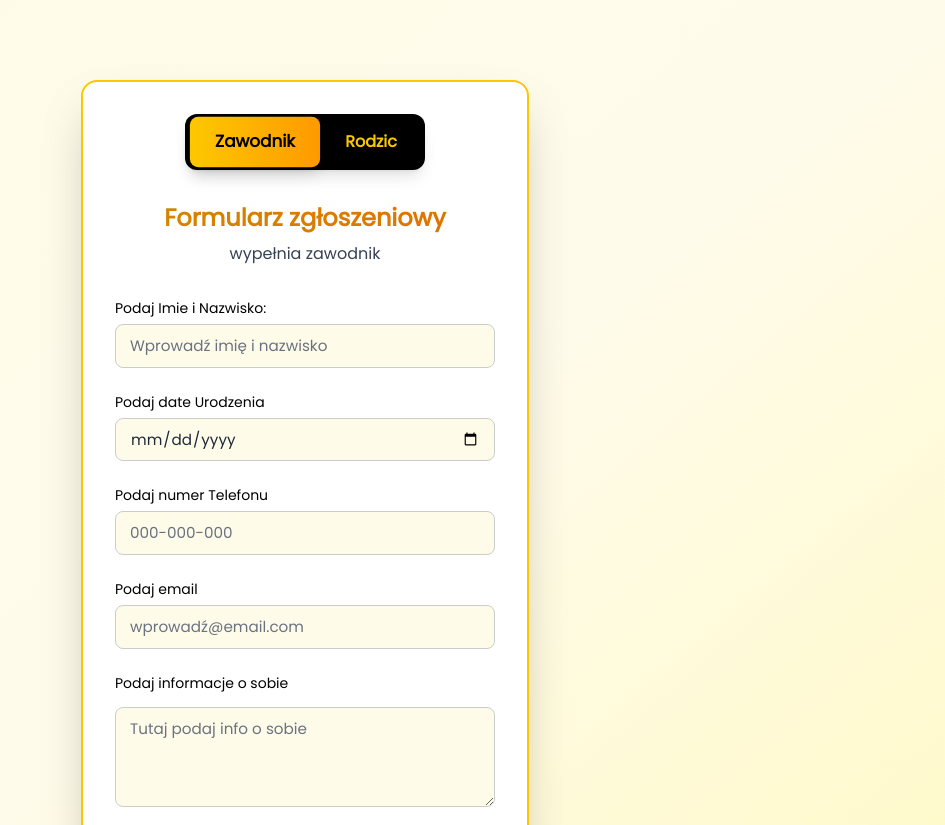
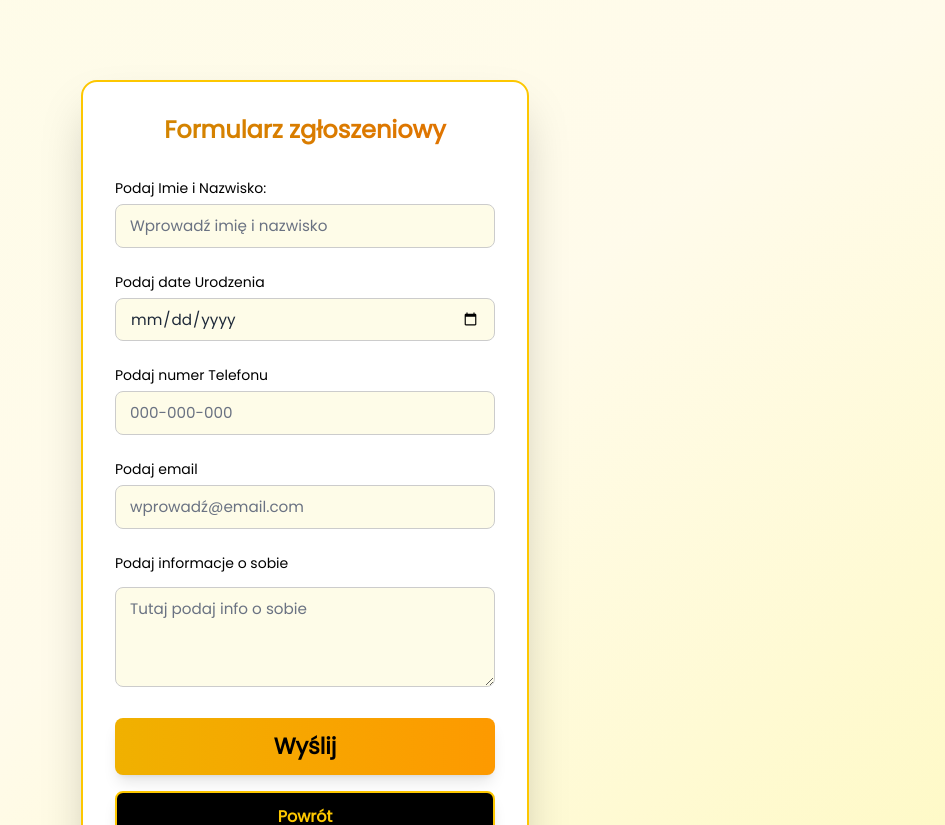
Before and after one commit to Sewex333/Future_site, a React (Vite) app in the folder Future_site/frontend/: page /formularz in a window 1280 px wide. Shown: the top 825 px of the page, without its empty margins (335-1280 px from the left). Built offline with nearby package versions, Linux system fonts and the light colour scheme.

Commit message:
juz chyab koniec

```diff
--- a/Future_site/frontend/src/App.jsx
+++ b/Future_site/frontend/src/App.jsx
@@ -115,7 +115,7 @@ function App() {
               transition={{ duration: 1, delay: 0.3 }}
               viewport={{ once: true }}
             >
-              Dołącz do najlepszego klubu sportowego i rozwijaj swoje umiejętności pod okiem profesjonalnych trenerów
+              Dołącz do jednego z czołowych klubów sportowych w regionie i rozwijaj swoje umiejętności pod okiem doświadczonych trenerów. Trenuj w profesjonalnym środowisku i osiągaj swoje cele!
             </motion.p>
 
             <motion.div
--- a/Future_site/frontend/src/pages/Checkout.jsx
+++ b/Future_site/frontend/src/pages/Checkout.jsx
@@ -127,7 +127,7 @@ const Checkout = () => {
   if (error || !product) return <p className="text-center py-20 text-red-600">Produkt nie znaleziony lub wystąpił błąd.</p>;
 
   return (
-    <div className="flex flex-col min-h-screen bg-neutral-900 text-white my-10">
+    <div className="flex flex-col min-h-screen bg-neutral-900 text-white">
       <Navbar />
       <main className="flex-grow py-12 px-4">
         <div className="max-w-6xl mx-auto bg-neutral-800 shadow-xl rounded-2xl p-8">
--- a/Future_site/frontend/src/pages/Eventy.jsx
+++ b/Future_site/frontend/src/pages/Eventy.jsx
@@ -2,6 +2,8 @@ import React, { useState, useEffect } from 'react';
 import Navbar from './Navbar';
 import Footer from './Footer';
 import { Link } from 'react-router';
+import videoMain from '/filmik_main.mp4';
+//import videoMain from '/filmik_event.mp4';
 
 const Eventy = () => {
   const [events, setEvents] = useState([]);
@@ -137,6 +139,17 @@ const Eventy = () => {
             </p>
           </div>
         </div>
+        <section className="relative h-[50vh] sm:h-[70vh] md:h-[90vh] overflow-hidden bg-gray-900 mb-[-20px]">
+          <video
+            className="absolute top-0 left-0 w-full h-full object-cover z-0"
+            autoPlay
+            loop
+            muted
+            playsInline
+            preload="metadata"
+            src={videoMain}
+          />
+        </section>
 
         <section className="py-12 bg-white">
           <div className="max-w-6xl mx-auto px-4">
--- a/Future_site/frontend/src/pages/Form.jsx
+++ b/Future_site/frontend/src/pages/Form.jsx
@@ -9,13 +9,11 @@ const Form = () => {
   const [nr_tel, setNr_tel] = useState('');
   const [mail, setMail] = useState('');
   const [info, setInfo] = useState('');
-  const [formType, setFormType] = useState("zawodnik"); // domyślnie 'zawodnik'
 
   const form = useRef();
 
   const handleForm = (event) => {
     event.preventDefault();
-    // console.log(name, b_date, nr_tel, mail, info);
     emailjs.sendForm("service_wy21u3d", "template_wabyhgk", form.current, 'XKBdsBjZTnh66Riss')
       .then((result) => {
         console.log(result.text);
@@ -43,40 +41,10 @@ const Form = () => {
   return (
     <div className="flex justify-center items-center min-h-screen bg-gradient-to-br from-yellow-50 via-amber-50 to-yellow-100">
       <div className="w-full max-w-md p-8 bg-white rounded-2xl shadow-2xl border-2 border-yellow-400 mt-20 mb-20">
-        <div className="mb-8 text-center">
-          <div className="inline-flex bg-black rounded-xl p-1 shadow-lg">
-            <button
-              className={`px-6 py-3 mx-1 rounded-lg font-semibold transition-all duration-300 ${
-                formType === "zawodnik"
-                  ? "bg-gradient-to-r from-yellow-400 to-amber-500 text-black shadow-lg transform scale-105"
-                  : "bg-transparent text-yellow-400 hover:bg-yellow-400 hover:text-black"
-              }`}
-              onClick={() => setFormType("zawodnik")}
-              type="button"
-            >
-              Zawodnik
-            </button>
-            <button
-              className={`px-6 py-3 rounded-lg font-semibold transition-all duration-300 ${
-                formType === "rodzic"
-                  ? "bg-gradient-to-r from-yellow-400 to-amber-500 text-black shadow-lg transform scale-105"
-                  : "bg-transparent text-yellow-400 hover:bg-yellow-400 hover:text-black"
-              }`}
-              onClick={() => setFormType("rodzic")}
-              type="button"
-            >
-              Rodzic
-            </button>
-          </div>
-        </div>
-
         <div className="text-center mb-8">
           <h1 className="text-2xl font-bold bg-gradient-to-r from-yellow-600 to-amber-600 bg-clip-text text-transparent mb-2">
             Formularz zgłoszeniowy
           </h1>
-          <p className="text-gray-700 font-medium">
-            wypełnia {formType === "zawodnik" ? "zawodnik" : "rodzic"}
-          </p>
         </div>
 
         <form ref={form} onSubmit={handleForm} className='max-w-sm mx-auto'>
```
